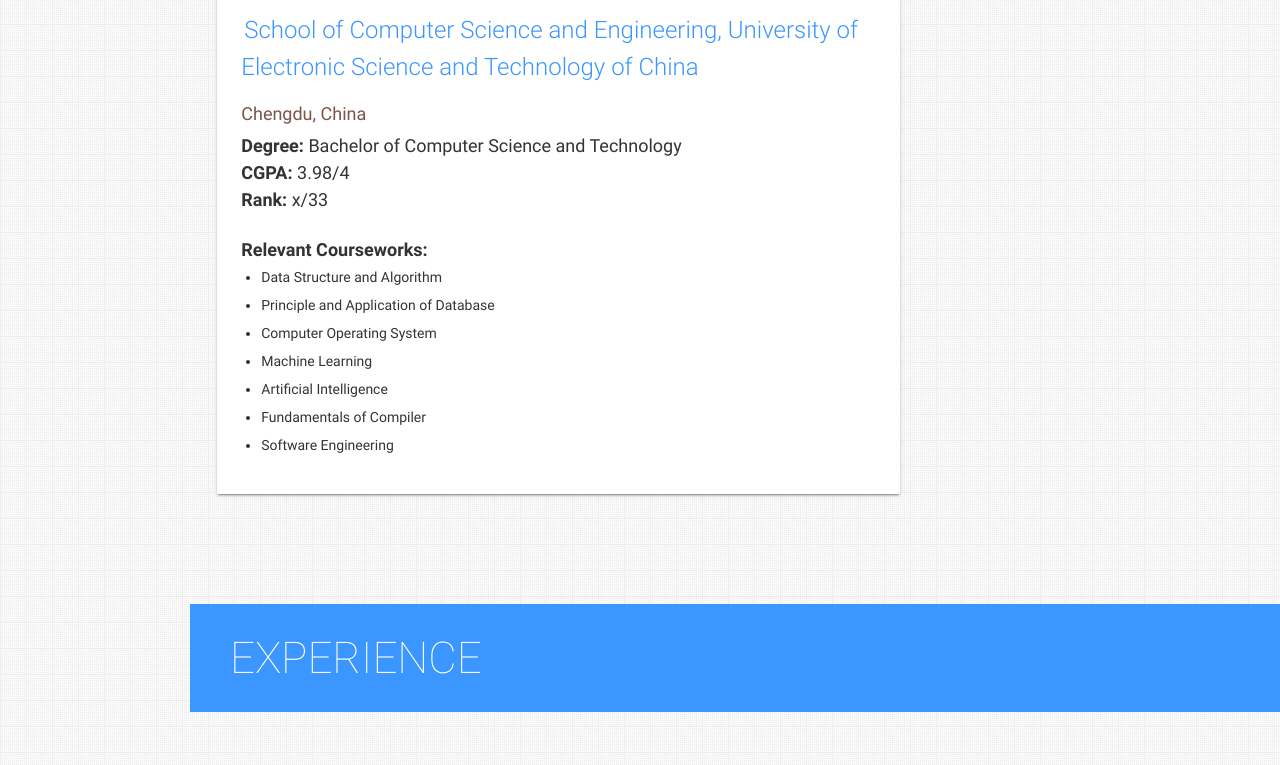
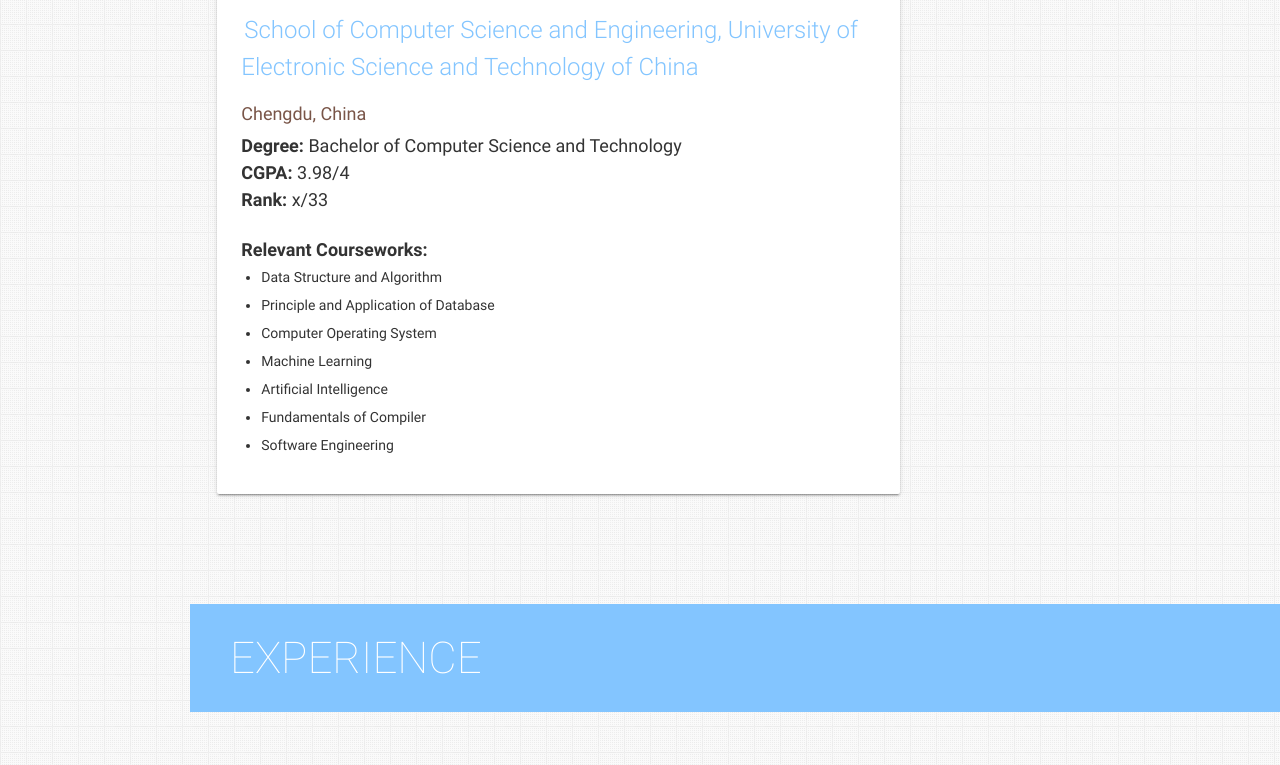
Before and after one commit to xxxbrem/xxxbrem.github.io, a plain HTML site: page index.html in a window 1280 px wide. Shown: the part 1796-2561 px from the top of the page. Drawn offline with nearby package versions, Linux system fonts and the light colour scheme.

Commit message:
Initial commit

```diff
--- a/assets/css/style.css
+++ b/assets/css/style.css
@@ -321,7 +321,7 @@ h3 {
 } */
 
 #intro.section {
-  background: #7fe5ff repeat;
+  background: #9ecdff repeat;
   position: relative;
 }
 
@@ -550,7 +550,7 @@ small {
 /* main .teal-text */
 
 .teal-text {
-  color: #3b96ff !important;
+  color: #83c5ff !important;
 }
 
 /* .teal-text {
@@ -560,7 +560,7 @@ small {
 /* .teal */
 
 .teal {
-  background-color: #3b96ff !important;
+  background-color: #83c5ff !important;
 }
 
 /* .teal {
```
